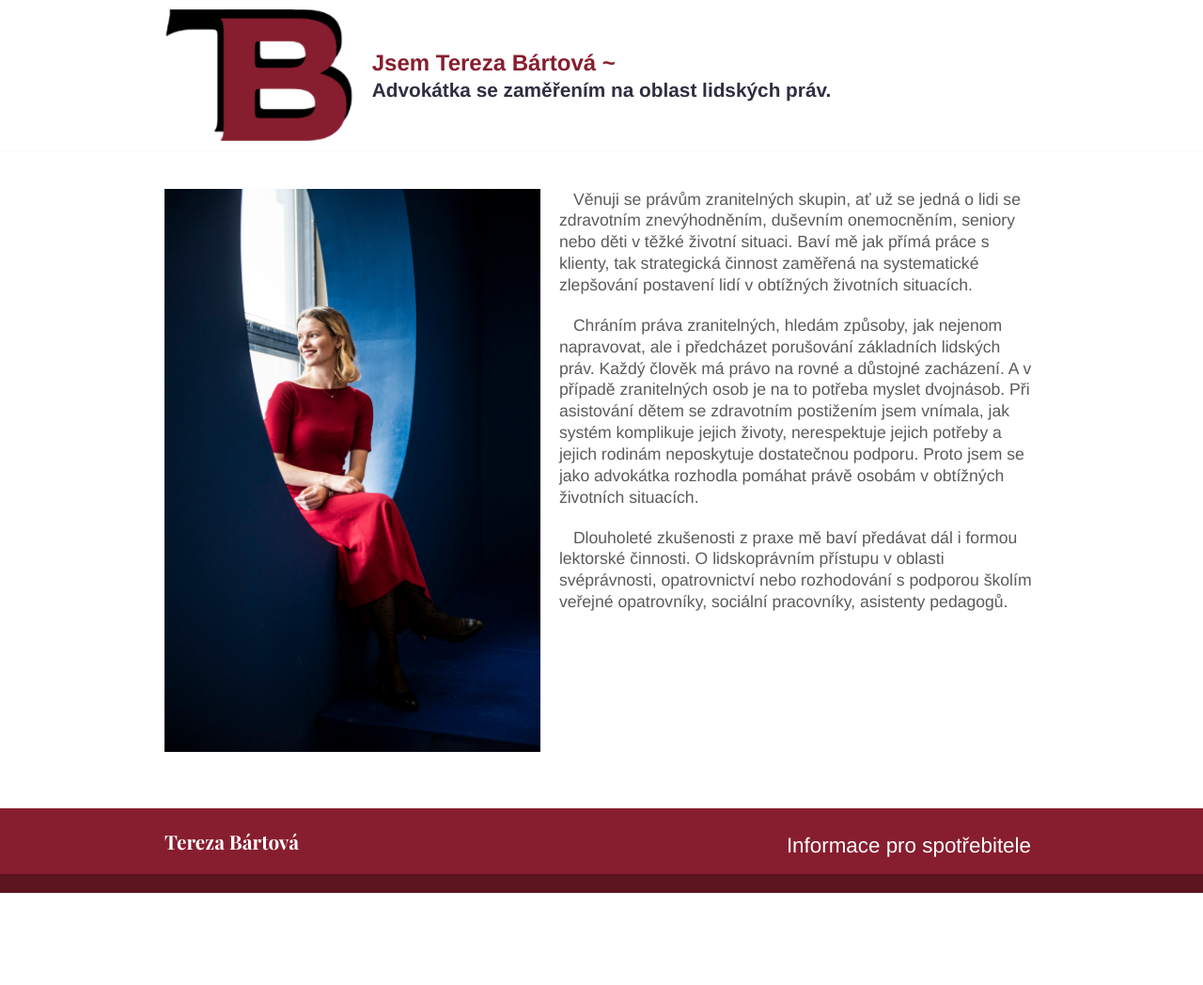
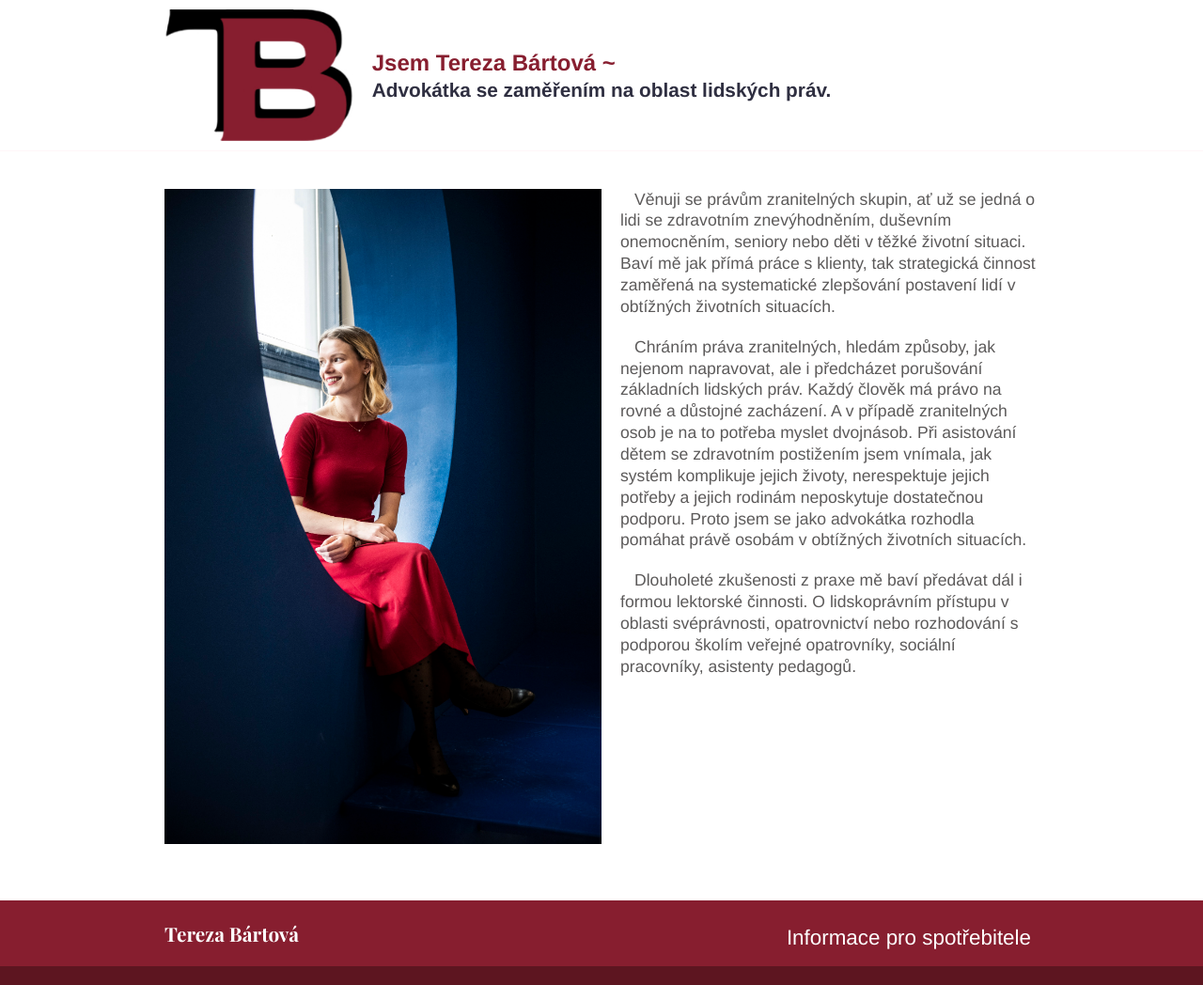
Before and after one commit to terezabartova/terezabartova.github.io, a Jekyll site: the page built from about.md, in a window 1280 px wide. Shown: the whole page at 94% size. Built offline with Jekyll 4.4.1, drawn with Linux system fonts in a browser that asks for light colours; before the commit the page ends 950 px from its top, so only the background shows below that.

Commit message:
wider About image

```diff
--- a/_sass/components/_intro-image.scss
+++ b/_sass/components/_intro-image.scss
@@ -4,8 +4,8 @@
     margin-bottom: 20px;
 }
 .about-image {
-  width: 43%;
-  min-width: 130px;
+  width: 50%;
+  min-width: 155px;
   height: auto;
   float: left;
   margin-bottom: 20px;
```
